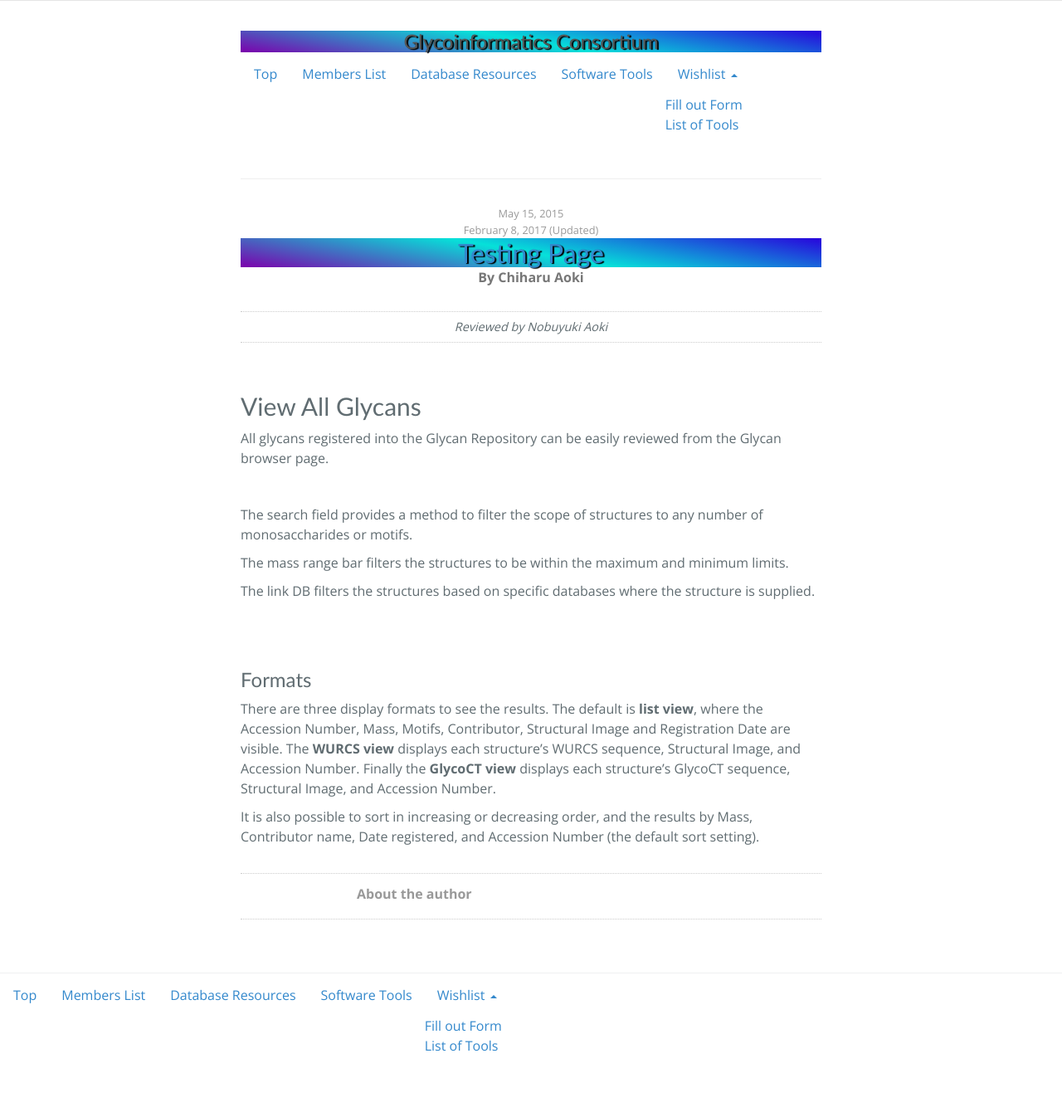
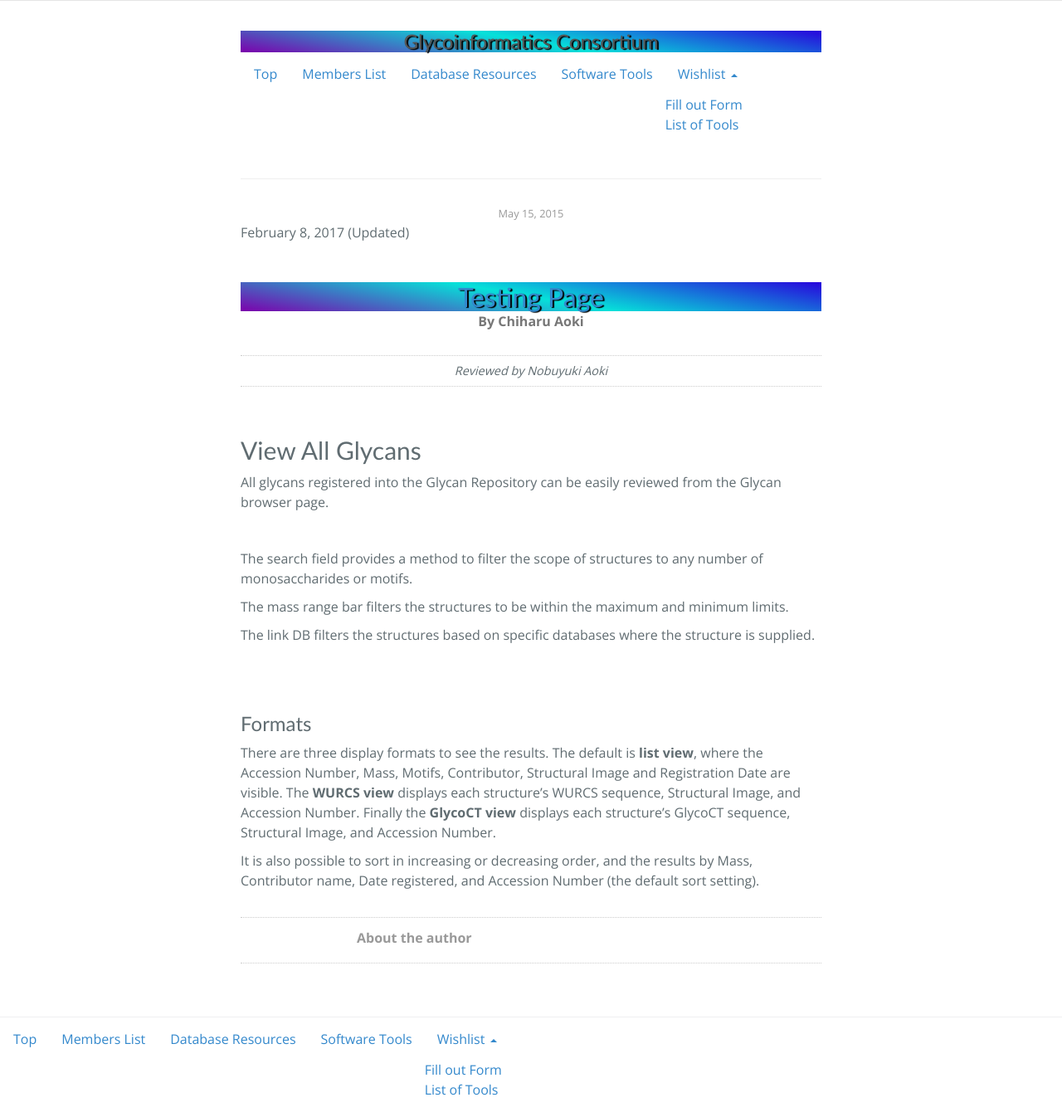
Before and after one commit to AokiCE/testglicpage, a Jekyll site: the page built from testing/testing.md, in a window 1280 px wide. Shown: the whole page at 83% size. Built offline with Jekyll 4.4.1, drawn with Linux system fonts in a browser that asks for light colours; nearby versions of some CDN libraries; before the commit the page ends 1293 px from its top, so only the background shows below that.

Commit message:
Update paging.html

```diff
--- a/_layouts/paging.html
+++ b/_layouts/paging.html
@@ -15,8 +15,11 @@
 		<article>
     {% include coins.html %}
 			<header>
-			    <p class="kicker">{{ page.date | date: "%B %-d, %Y" }} <br>
-				{{ page.last_modified_at | date: "%B %-d, %Y" }} (Updated) </p>
+			    <p class="kicker">{{ page.date | date: "%B %-d, %Y" }}</p>
+
+				<p> {% if page.last_modified_at %}
+				{{ page.last_modified_at | date: "%B %-d, %Y" }} (Updated)
+				{% endif %} </p>
 				<h1><a href="{{ site.url }}{{ page.url }}">{{ page.title }}</a></h1>
 				<p class="byline">By
 				{% assign authorCount = page.authors | size %}
```
